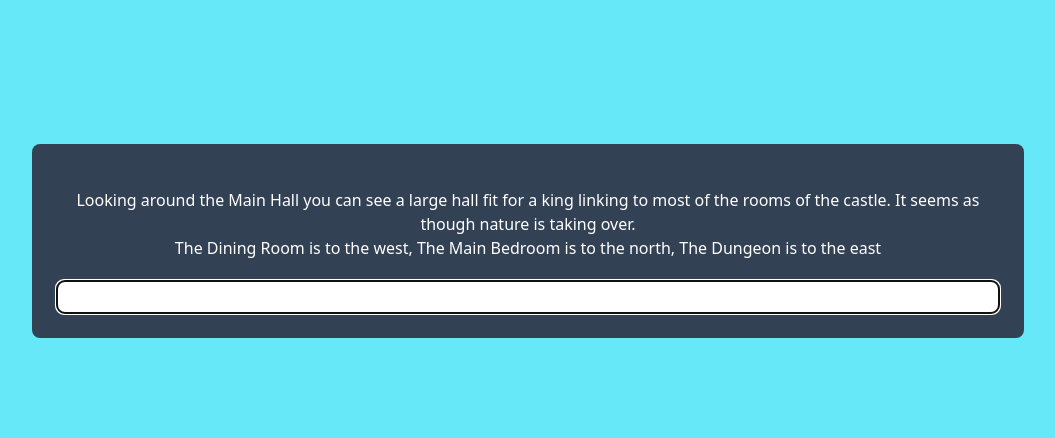
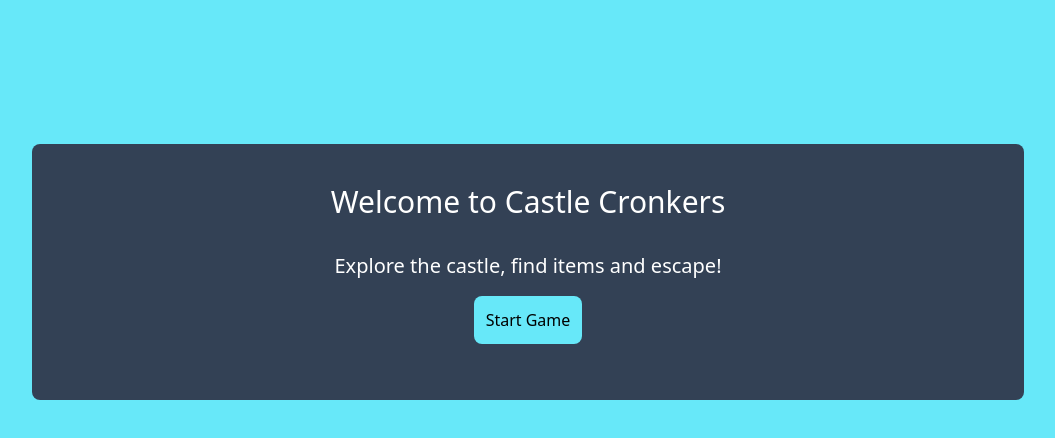
Before and after one commit to fuxjj/OOPs-I-made-a-text-based-game, a website: page index.html in a window 1280 px wide. Shown: the whole page, without its empty margins (112-1167 px from the left). Drawn offline with nearby package versions, Linux system fonts and the light colour scheme.

Commit message:
create start page

```diff
--- a/index.html
+++ b/index.html
@@ -9,7 +9,17 @@
 
 <body class="bg-cyan-300">
     <main>
-        <div id="gameArea" class="bg-slate-700 rounded-lg m-36">
+
+        <div id="startPage" class="bg-slate-700 rounded-lg sm:m-36 m-16 h-64">
+            <div class="justify-center text-center mx-auto p-6">
+                <h1 class="text-white p-4 sm:text-3xl text-xl">Welcome to Castle Cronkers</h1>
+                <p class="text-white p-4 text-xl">Explore the castle, find items and escape!</p>
+                <button class="bg-cyan-300 p-3 rounded-lg" onclick="startGame()">Start Game</button>
+            </div>
+        </div>
+
+
+        <div id="gameArea" class="bg-slate-700 rounded-lg m-36" style="display:none">
             <div id="details">
                 <div class="justify-center text-center mx-auto p-6">
                     <p id="textArea" class="text-center text-white p-5"></p>
--- a/index.js
+++ b/index.js
@@ -169,6 +169,9 @@ function displayRoomInfo(Room) {
 }
 
 function startGame() {
+    document.getElementById("startPage").style.display = "none";
+    document.getElementById("gameArea").style.display = "block";
+
     currentRoom = mainHall
     displayRoomInfo(currentRoom);
 
@@ -187,4 +190,3 @@ function startGame() {
         }
     });
 }
-startGame();
```
